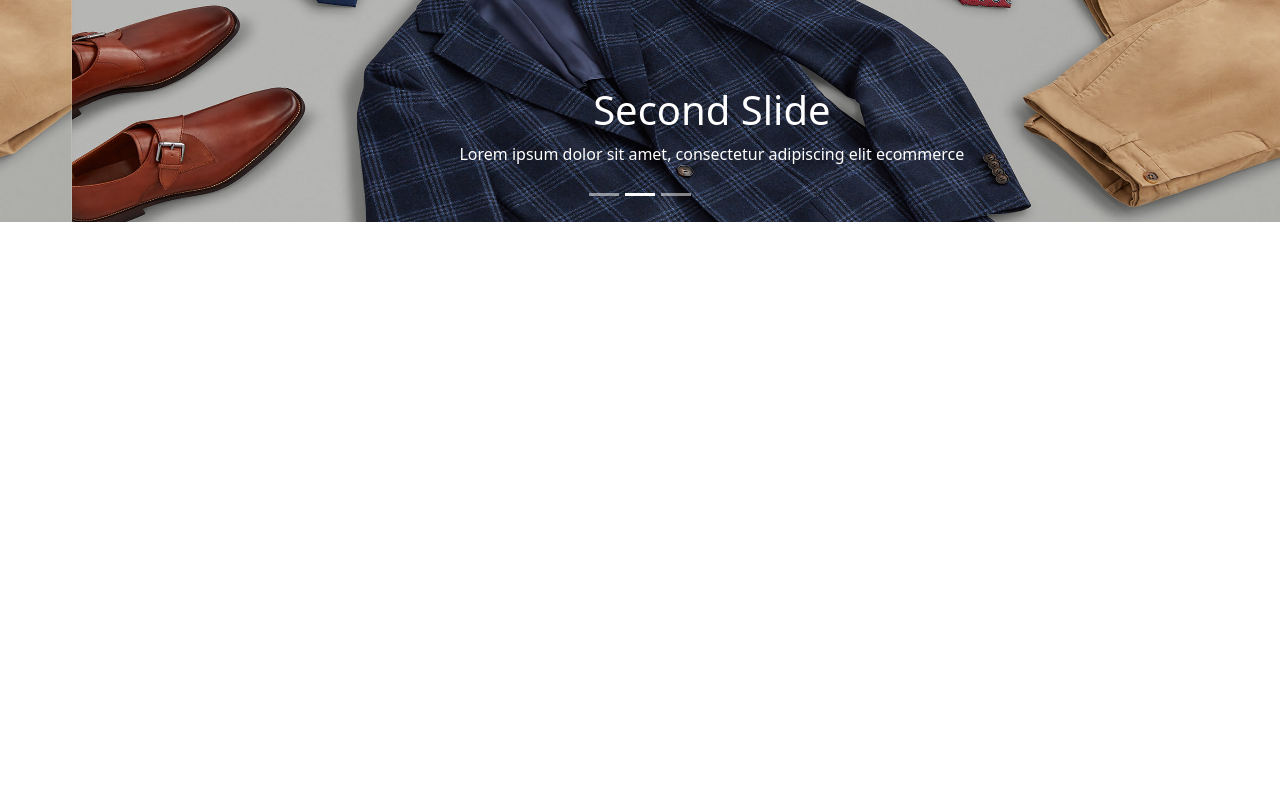
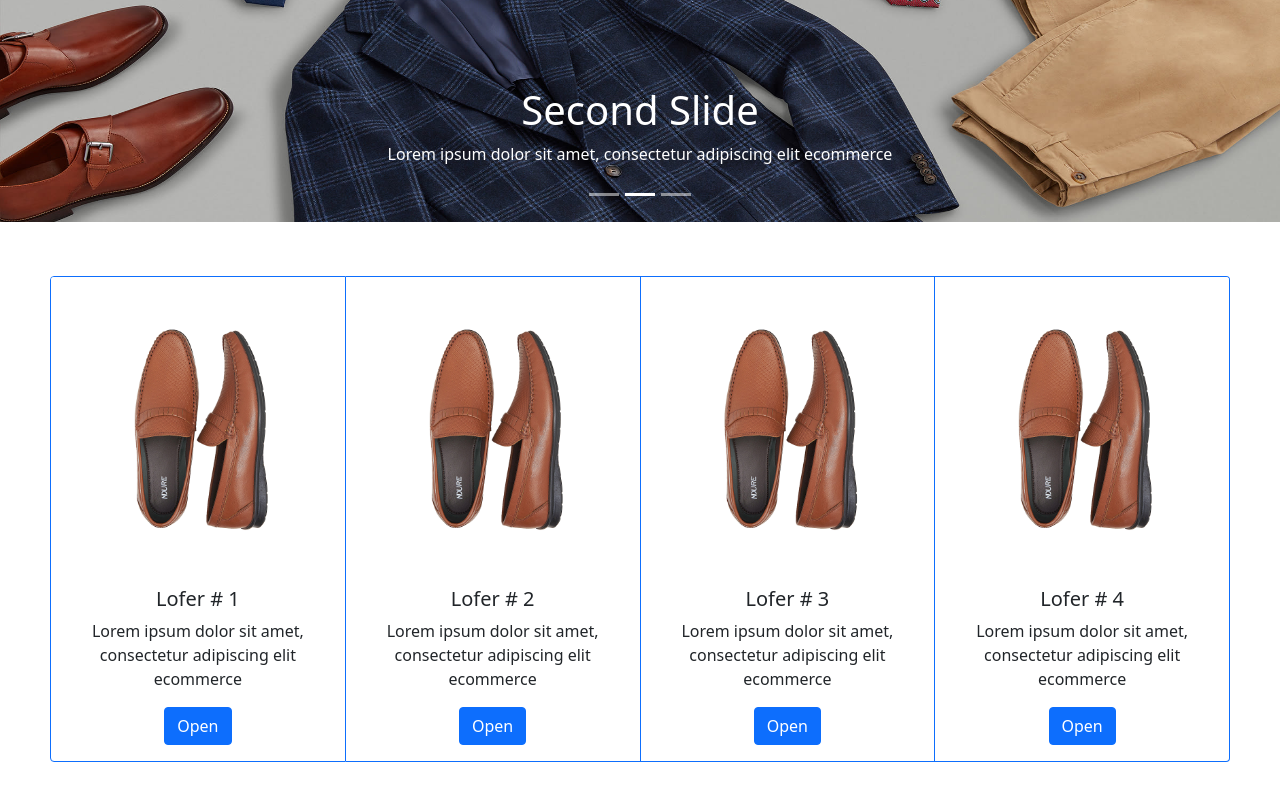
Before and after one commit to imuqeetchaudhary/ecommerce-app, a React (Create React App) app: page / in a window 1280 px wide. Shown: the part 396-1196 px from the top of the page. Before the commit the page ends 800 px from the top, so only its background shows below. Built offline with nearby package versions, Linux system fonts and the light colour scheme.

Commit message:
added product list cards component

```diff
--- a/src/App.js
+++ b/src/App.js
@@ -2,12 +2,14 @@ import "./App.css";
 import "bootstrap/dist/css/bootstrap.min.css";
 import Navbar from "./components/Navbar";
 import Carousel from "./components/Carousel";
+import ProductsListing from "./components/ProductsListing";
 
 function App() {
   return (
     <div className="App">
       <Navbar />
       <Carousel />
+      <ProductsListing />
     </div>
   );
 }
--- /dev/null
+++ b/src/components/ProductsListing.jsx
@@ -0,0 +1,21 @@
+import React from "react";
+import { CardGroup } from "react-bootstrap";
+import img from "../img/IMG_9356.jpg";
+import SingleProductCard from "./SingleProductCard";
+const text =
+  "Lorem ipsum dolor sit amet, consectetur adipiscing elit ecommerce";
+
+const ProductsListing = () => {
+  return (
+    <div>
+      <CardGroup className="card-group">
+        <SingleProductCard img={img} title="Lofer # 1" text={text} />
+        <SingleProductCard img={img} title="Lofer # 2" text={text} />
+        <SingleProductCard img={img} title="Lofer # 3" text={text} />
+        <SingleProductCard img={img} title="Lofer # 4" text={text} />
+      </CardGroup>
+    </div>
+  );
+};
+
+export default ProductsListing;
--- /dev/null
+++ b/src/components/SingleProductCard.jsx
@@ -0,0 +1,17 @@
+import React from "react";
+import { Card, Button } from "react-bootstrap";
+
+const SingleProductCard = ({ img, title, text }) => {
+  return (
+    <Card border="primary" style={{ width: "18rem" }}>
+      <Card.Img src={img} />
+      <Card.Body>
+        <Card.Title>{title}</Card.Title>
+        <Card.Text>{text}</Card.Text>
+        <Button variant="primary">Open</Button>
+      </Card.Body>
+    </Card>
+  );
+};
+
+export default SingleProductCard;
--- a/src/index.css
+++ b/src/index.css
@@ -14,6 +14,7 @@ code {
 
 .carousel {
   top: 28px;
+  margin-bottom: 56px;
 }
 
 
@@ -21,3 +22,7 @@ code {
   width: 100%;
   height: 562px;
 }
+
+.card-group {
+  margin: 110px 50px 50px;
+}
```
Also changed, not shown: src/img/IMG_9356.jpg (added).
